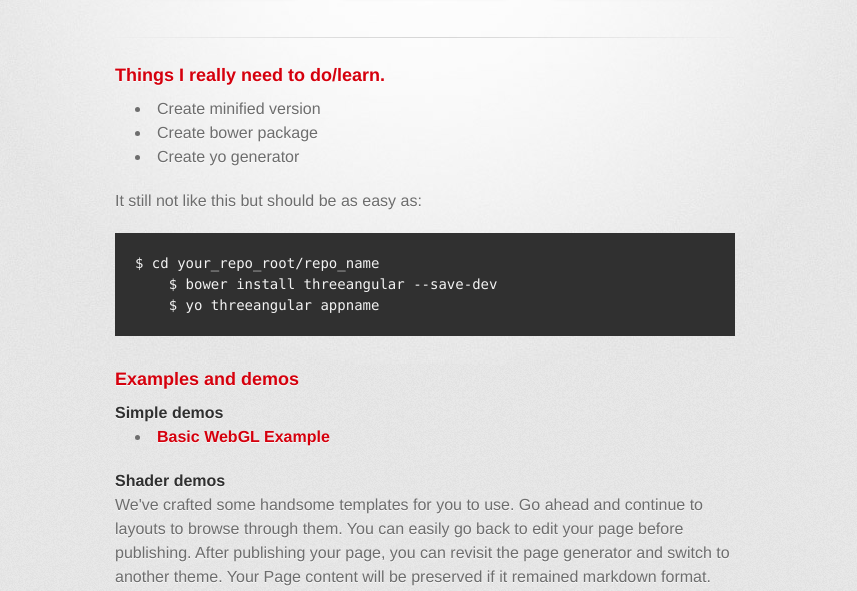
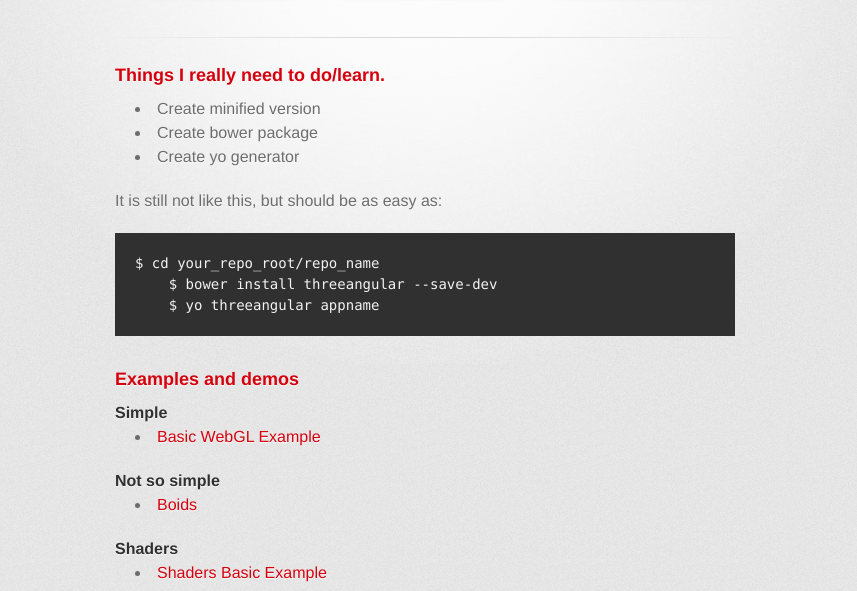
Before and after one commit to qarmazi-labs/Threeangular, a plain HTML site: page index.html in a window 1280 px wide. Shown: the part 209-800 px from the top of the page, without its empty margins (215-1072 px from the left). Drawn offline with Linux system fonts and the light colour scheme; a web font is replaced by a local one.

Commit message:
Some ammends on index.html

```diff
--- a/index.html
+++ b/index.html
@@ -42,7 +42,7 @@
                 <li>Create bower package</li>
                 <li>Create yo generator</li>
             </ul>
-            <p>It still not like this but should be as easy as:</p>
+            <p>It is still not like this, but should be as easy as:</p>
 <pre><code>$ cd your_repo_root/repo_name
     $ bower install threeangular --save-dev
     $ yo threeangular appname
@@ -56,16 +56,27 @@
                 Examples and demos
             </h3>
 
-            <h4>Simple demos</h4>
+            <h4>Simple</h4>
             <ul>
                 <li>
-                    <strong><a href="examples/basic.html">Basic WebGL Example</a></strong>
+                    <a href="examples/basic.html">Basic WebGL Example</a>
                 </li>
             </ul>
 
-            <h4>Shader demos</h4>
+            <h4>Not so simple</h4>
+            <ul>
+                <li>
+                    <a href="examples/boids.html">Boids</a>
+                </li>
+            </ul>
 
-            <p>We've crafted some handsome templates for you to use. Go ahead and continue to layouts to browse through them. You can easily go back to edit your page before publishing. After publishing your page, you can revisit the page generator and switch to another theme. Your Page content will be preserved if it remained markdown format.</p>
+            <h4>Shaders</h4>
+            <ul>
+                <li>
+                    <a href="shaders/basic.html">Shaders Basic Example</a>
+                </li>
+            </ul>
+
 
             <h3>
                 <a id="users-guide" class="anchor" href="#rather-drive-stick" aria-hidden="true">
@@ -74,7 +85,8 @@
                 User's guide
             </h3>
 
-            <p>The purpose of Threeangular is to avoid boilerplate related to creating Three.js pages. It is not a framework, I really like Three.js and I'm sure that it has to have all the options it has, but still sometimes, specially for new users I think WebGL and Three.js can be overcomplicated and a daunting task to get it running.</p>
+            <p>The purpose of Threeangular is to avoid boilerplate related to creating Three.js pages. <br/>
+                It is not a framework, I really like Three.js and I'm sure that it has to have all the options it has, but still sometimes, specially for new users I think WebGL and Three.js can be overcomplicated and a daunting task to get it running.</p>
             <p>Nevertheless it will be necessary to create some files for it to be integrated with Angular JS</p>
             <ul>
                 <li><strong>ngmodule.js</strong> Its necessary for Angular to run.</li>
```
